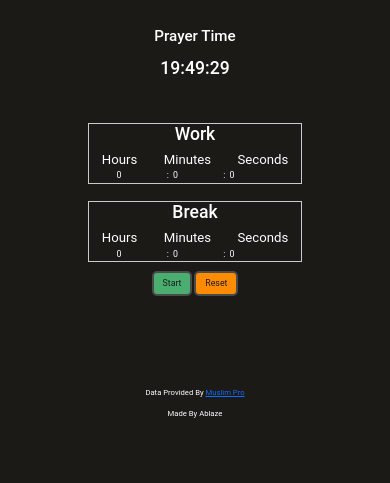
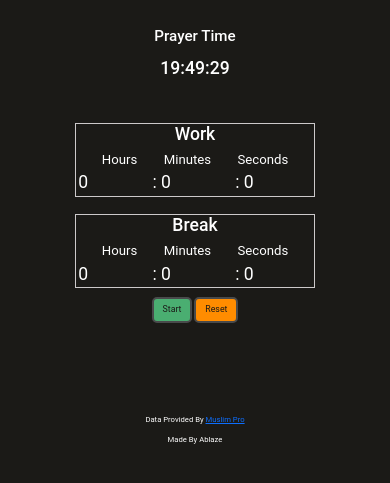
Before and after one commit to ablazeArt/prayer-todo, a Flask app: page / in a window 390 px wide. Shown: the part 64-547 px from the top of the page. Run offline with Flask 2, Linux system fonts and the light colour scheme; data that the repository does not hold is empty; some libraries are stand-ins or nearby versions.

Commit message:
Update styles.css

```diff
--- a/static/styles.css
+++ b/static/styles.css
@@ -89,7 +89,7 @@ nav .navbar-brand .red
 }
 
 .timer__part {
-  font-size: 4rem;
+  font-size: 2rem;
   margin-left: 2px;
 }
 
@@ -275,9 +275,4 @@ tbody tr:nth-of-type(odd) {
     max-width: 70px;
   }
 
-  .timer__part {
-  font-size: 1rem;
 }
-
-
-}
```
